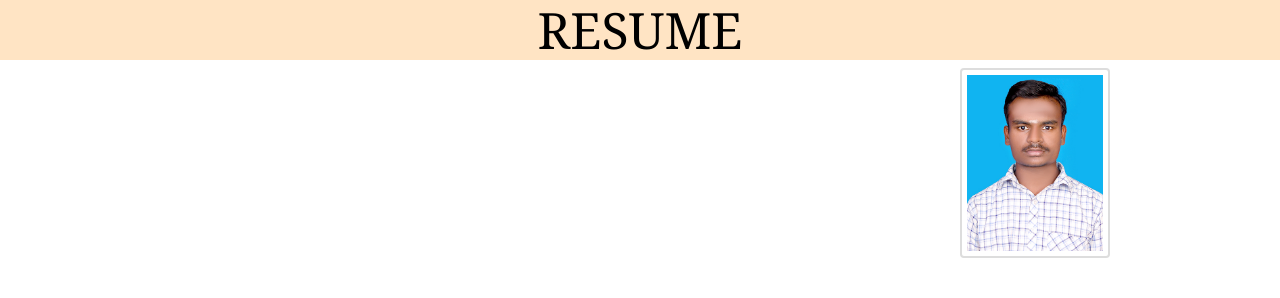
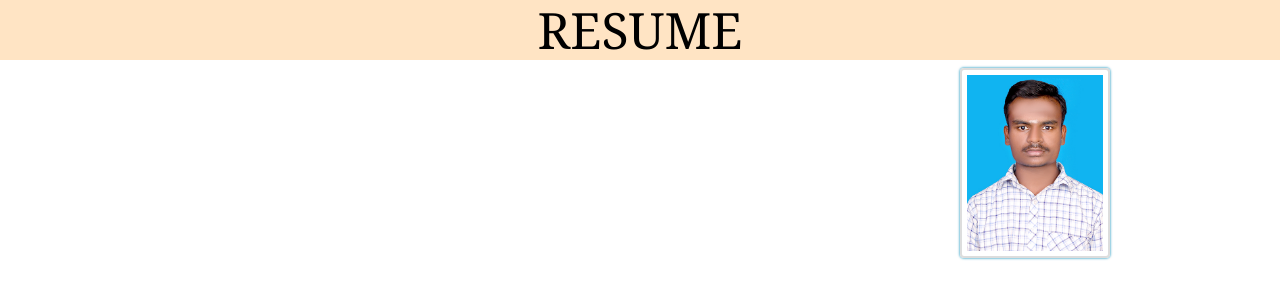
Before and after one commit to Gothandaraman-A/Resume, a plain HTML site: page index.html in a window 1280 px wide. In both pictures the pointer is over the picture 1035 px from the left and 162 px from the top of the page. Shown: the top 298 px of the page. Drawn offline with nearby package versions, Linux system fonts and the light colour scheme.

Commit message:
Update styles.css

```diff
--- a/styles.css
+++ b/styles.css
@@ -14,3 +14,6 @@
     margin-right:25%;
 
 }
+.img:hover {
+  box-shadow: 0 0 2px 1px rgba(0, 140, 186, 0.5);
+}
```
